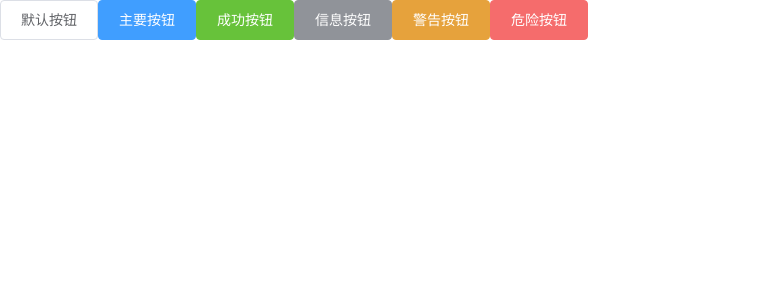
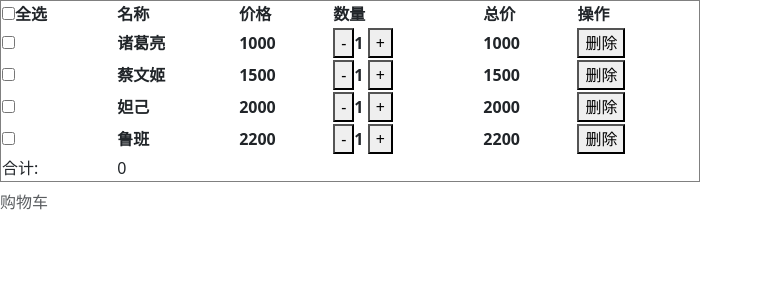
Before and after one commit to LMQ07/VueBasics, a Vue app: page / in a window 1280 px wide. Shown: the top 300 px of the page, without its empty margins (0-763 px from the left). Built offline with nearby package versions, Linux system fonts and the light colour scheme.

Commit message:
第三天作业

```diff
--- a/src/App.vue
+++ b/src/App.vue
@@ -1,33 +1,124 @@
 <template>
   <div>
-    <!-- <el-button :arr="arr"></el-button> -->
-    <el-button>默认按钮</el-button>
-    <el-button type="primary">主要按钮</el-button>
-    <el-button type="success">成功按钮</el-button>
-    <el-button type="info">信息按钮</el-button>
-    <el-button type="warning">警告按钮</el-button>
-    <el-button type="danger">危险按钮</el-button>
+    <table border="1" width="700" style="border-collapse: collapse">
+      <caption>
+        购物车
+      </caption>
+      <thead>
+        <tr>
+          <th>
+            <input type="checkbox" v-model="isAll" @change="AllCheck" />
+            <span>全选</span>
+          </th>
+          <th>名称</th>
+          <th>价格</th>
+          <th>数量</th>
+          <th>总价</th>
+          <th>操作</th>
+        </tr>
+      </thead>
+      <tbody>
+        <MyTr
+          v-for="(item, index) in goodList"
+          :key="index"
+          :item="item"
+          :index="index"
+          v-on:checkAll="checkAll"
+          @addNum="addNum"
+          @reduceNum="reduceNum"
+          @deleteList="deleteList"
+        ></MyTr>
+      </tbody>
+      <tfoot>
+        <tr>
+          <td>合计:</td>
+          <td colspan="5">{{ sum }}</td>
+        </tr>
+      </tfoot>
+    </table>
   </div>
 </template>
 
 <script>
-import MyButton from "./components/MyButton";
+import MyTr from "./components/MyTrs";
 export default {
+  data() {
+    return {
+      goodList: [
+        {
+          name: "诸葛亮",
+          price: 1000,
+          num: 1,
+          checked: false,
+        },
+        {
+          name: "蔡文姬",
+          price: 1500,
+          num: 1,
+          checked: false,
+        },
+        {
+          name: "妲己",
+          price: 2000,
+          num: 1,
+          checked: false,
+        },
+        {
+          name: "鲁班",
+          price: 2200,
+          num: 1,
+          checked: false,
+        },
+      ],
+      isAll: false,
+    };
+  },
   components: {
-    "el-button": MyButton,
+    MyTr,
   },
-  data() {
-    return {};
+  computed: {
+    sum() {
+      return this.goodList.reduce((pre, next) => {
+        if (next.checked) {
+          pre += next.num * next.price;
+        }
+        return pre;
+      }, 0);
+    },
   },
   methods: {
-    msg() {
-      console.log(234);
+    // 全选影响单选
+    AllCheck() {
+      this.goodList.forEach((item) => {
+        item.checked = this.isAll;
+      });
+    },
+    // 单选影响全选
+    checkAll(newList, index) {
+      this.goodList[index] = newList;
+      // console.log(1);
+      const newArr = this.goodList.filter((item) => item.checked);
+      console.log(newArr);
+      if (newArr.length == this.goodList.length) {
+        this.isAll = true;
+      } else {
+        this.isAll = false;
+      }
+    },
+    // 数量的增加事件
+    addNum(val) {
+      this.goodList[val].num++;
+    },
+    // 数量的减少
+    reduceNum(val) {
+      this.goodList[val].num--;
+    },
+    // 删除事件
+    deleteList(index) {
+      this.goodList.splice(index, 1);
     },
   },
 };
 </script>
 
 <style></style>
-<!-- <el-button @click="" title="默认按钮"></el-button>
-<el-button title="默认按钮" type="primary"></el-button>
-<el-button title="默认按钮" type="success"></el-button> -->
--- a/src/MyTr购物车案例.vue
+++ b/src/MyTr购物车案例.vue
@@ -74,7 +74,10 @@ export default {
   computed: {
     sum() {
       return this.goodList.reduce((pre, next) => {
-        return (pre += next.num * next.price);
+        if (next.checked) {
+          pre += next.num * next.price;
+        }
+        return pre;
       }, 0);
     },
   },
```
Also changed, not shown: src/封装按钮.vue (added, +33 -0 lines).
